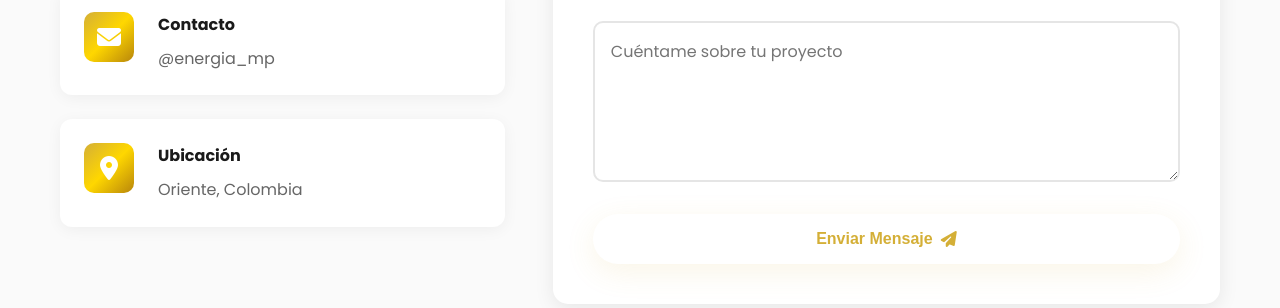
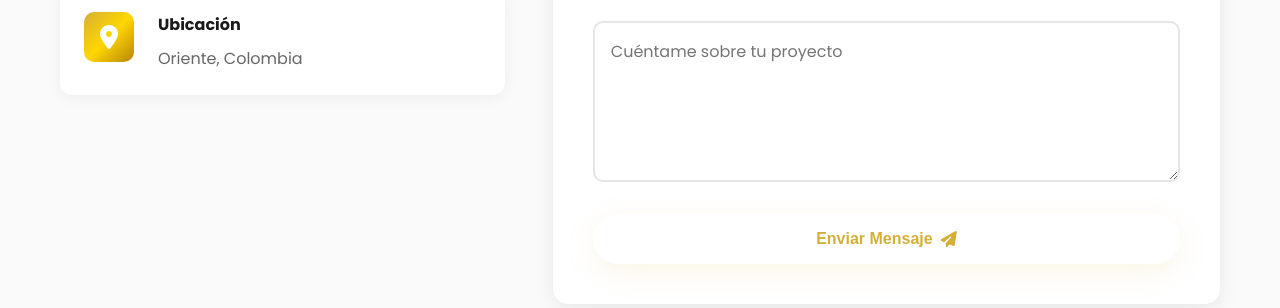
Before and after one commit to jero000/Portafolio_energia_mp, a plain HTML site: page index.html in a window 1280 px wide. Shown: the part 11692-12000 px from the top of the page. Drawn offline with Linux system fonts and the light colour scheme.

Commit message:
Descripción de los cambios realizados

```diff
--- a/index.html
+++ b/index.html
@@ -796,15 +796,6 @@ Sectores atendidos: restaurantes, salud, retail, tecnología, belleza, educació
                     </div>
                     <div class="contact-item">
                         <div class="contact-icon">
-                            <i class="fas fa-envelope"></i>
-                        </div>
-                        <div class="contact-details">
-                            <h4>Contacto</h4>
-                            <a href="mailto:contacto@energia_mp.com">@energia_mp</a>
-                        </div>
-                    </div>
-                    <div class="contact-item">
-                        <div class="contact-icon">
                             <i class="fas fa-map-marker-alt"></i>
                         </div>
                         <div class="contact-details">
```
